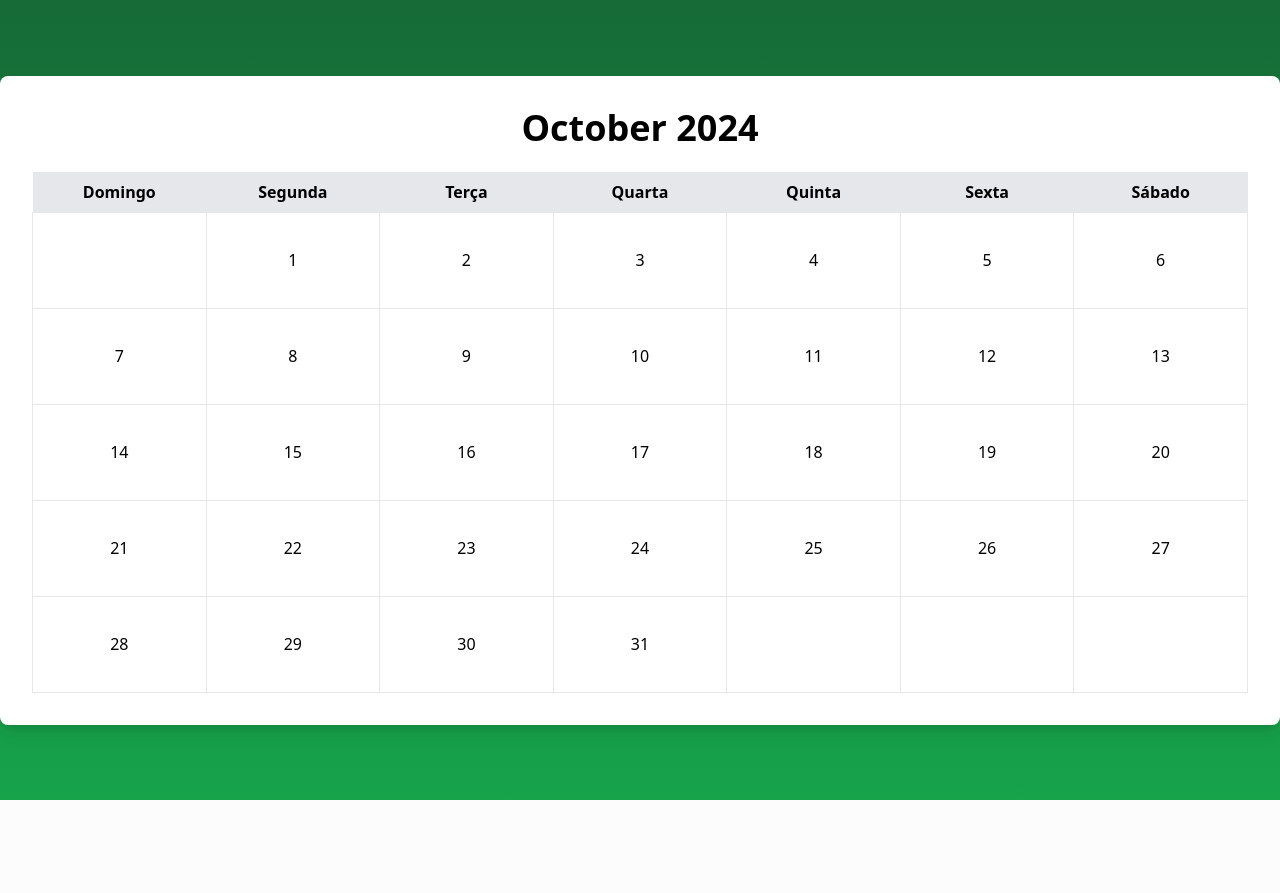
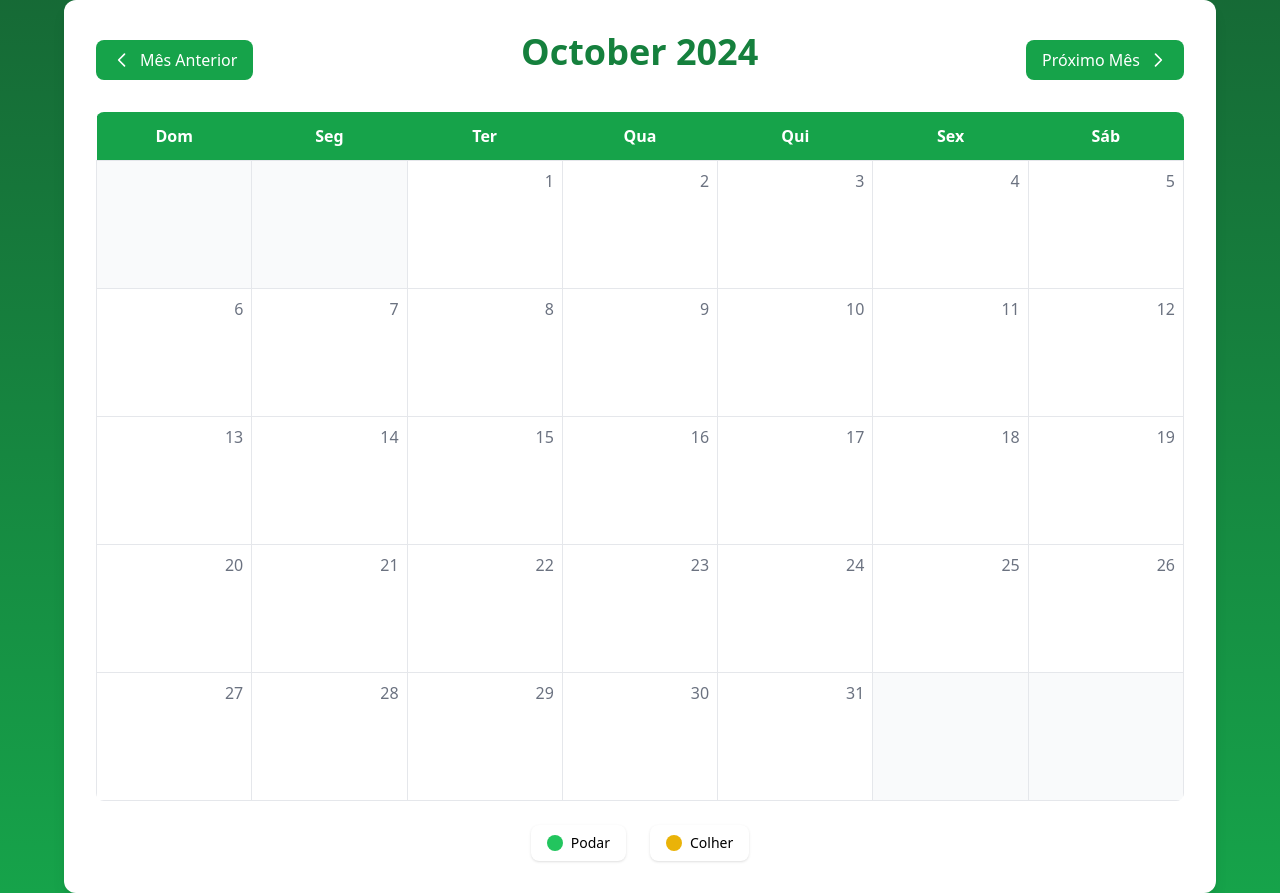
Before and after one commit to AntonioPaess/Plantage--Projetos-2, a Django app: page /calendario/ in a window 1280 px wide. Shown: the part 80-973 px from the top of the page. Before the commit the page ends 880 px from the top, so only its background shows below. Run offline with Django 4.2, Linux system fonts and the light colour scheme; the visitor is signed in with stand-in values (Sample User, id 1); data comes from the database, SQL or seed files in the repository; data that the repository does not hold is empty; parts of the project's set-up code (start-up, migrations or seed data) failed here and were passed over; some libraries are stand-ins or nearby versions.

Commit message:
Backend calendário e atividades diarias

```diff
--- a/Plantage/Plantage/settings.py
+++ b/Plantage/Plantage/settings.py
@@ -139,7 +139,7 @@ AUTH_PASSWORD_VALIDATORS = [
 
 LANGUAGE_CODE = 'pt-BR'
 
-TIME_ZONE = 'UTC'
+TIME_ZONE = 'America/Sao_Paulo'
 
 USE_I18N = True
 USE_L10N = True
--- a/Plantage/plant/models.py
+++ b/Plantage/plant/models.py
@@ -1,5 +1,6 @@
 from django.db import models
 from a_users.models import Profile
+from django.utils import timezone
 
 class Espaco(models.Model):
     nome = models.CharField(max_length=20)
@@ -39,6 +40,7 @@ class CanteiroPlanta(models.Model):
     canteiro = models.ForeignKey(Canteiro, on_delete=models.CASCADE)
     planta = models.ForeignKey(Planta, on_delete=models.CASCADE)
     quantidade = models.PositiveIntegerField(default=1)  # Quantidade de plantas no canteiro
+    data_plantio = models.DateField(default=timezone.now)
 
     class Meta:
         unique_together = ('canteiro', 'planta')  # Garante que a combinação de canteiro e planta seja única
--- /dev/null
+++ b/Plantage/plant/templatetags/custom_filters.py
@@ -0,0 +1,8 @@
+# plant/templatetags/custom_filters.py
+from django import template
+
+register = template.Library()
+
+@register.filter(name='get_item')
+def get_item(dictionary, key):
+    return dictionary.get(key)
--- a/Plantage/plant/views.py
+++ b/Plantage/plant/views.py
@@ -1,41 +1,38 @@
-from django.shortcuts import redirect, render
-from django.http import HttpResponse
+from django.shortcuts import redirect, render, get_object_or_404
+from django.http import HttpResponse, JsonResponse
 from django.views import View
 from plant.models import *
 from django.contrib.auth.decorators import login_required
 from django.utils.decorators import method_decorator
 from django.contrib import messages
-from django.http import JsonResponse
-from django.shortcuts import get_object_or_404
 from django.views.decorators.csrf import csrf_exempt
+from django.utils import timezone
 import calendar
-from datetime import datetime
-
-
+from datetime import datetime, date, timedelta
+from operator import itemgetter
 
 @login_required
 def HomeView(request):
-        user_profile = Profile.objects.get(user=request.user)  # Obtém o perfil do usuário logado
-        espacos = Espaco.objects.filter(user=user_profile)
-        canteiros = Canteiro.objects.filter(user=user_profile)
-        plantas = Planta.objects.filter(user=user_profile)
+    user_profile = Profile.objects.get(user=request.user)
+    espacos = Espaco.objects.filter(user=user_profile)
+    canteiros = Canteiro.objects.filter(user=user_profile)
+    plantas = Planta.objects.filter(user=user_profile)
 
-        # Renderiza o template passando os canteiros com suas plantas associadas
-        return render(request, 'home.html', {
-            'espacos': espacos,
-            'canteiros': canteiros,  # Os canteiros já terão suas plantas associadas devido ao prefetch_related
-            'plantas': plantas
-        })
+    # Chama a função AtividadeDiaria para obter as atividades
+    atividades = AtividadeDiaria(user_profile)
 
+    return render(request, 'home.html', {
+        'espacos': espacos,
+        'canteiros': canteiros,
+        'plantas': plantas,
+        'atividades': atividades,  # Passa as atividades para o template
+    })
 
-# views.py
 @method_decorator(login_required, name='dispatch')
 class AddPlanta(View):
     def get(self, request):
         user_profile = Profile.objects.get(user=request.user)
-        # Filtra as plantas associadas ao usuário atual
         plantas = Planta.objects.filter(user=user_profile)
-
         return render(request, 'forms/plantaForms.html', {'plantas': plantas})
 
     def post(self, request):
@@ -46,7 +43,6 @@ class AddPlanta(View):
         urlImagem = request.POST.get("imagem")
         plantas_inimigas_ids = request.POST.getlist("plantas_inimigas")
 
-        # Converte os valores para inteiros com verificação de erro
         try:
             poda = int(poda)
             colhe = int(colhe)
@@ -68,14 +64,11 @@ class AddPlanta(View):
         )
         planta.save()
 
-        # Adiciona as plantas inimigas ao relacionamento, filtrando as plantas inimigas que pertencem ao mesmo usuário
         if plantas_inimigas_ids:
-            # Certifica-se de que as IDs pertencem a plantas do usuário atual
             plantas_inimigas = Planta.objects.filter(id__in=plantas_inimigas_ids, user=user_profile)
             planta.plantas_inimigas.add(*plantas_inimigas)
 
         return redirect('home')
-
 
 @method_decorator(login_required, name='dispatch')
 class AddEspaco(View):
@@ -87,18 +80,14 @@ class AddEspaco(View):
         tipoSolo = request.POST.get("tipo_de_solo")
         quantCante = request.POST.get("quantMaxCanteiro")
         try:
-            quantCante = int(quantCante)  # Converte para float ou use int() se preferir
-
-
+            quantCante = int(quantCante)
             if quantCante <= 0:
                 raise ValueError("Os valores precisam ser números positivos.")
-
         except (ValueError, TypeError):
             messages.warning(request, 'A quantidade de canteiros no seu espaço necessita ser um valor maior que zero.')
             return redirect('add-espaco')
 
-        user_profile = Profile.objects.get(user=request.user)  # Obtém o perfil do usuário logado
-
+        user_profile = Profile.objects.get(user=request.user)
         area = Espaco(
             nome=name,
             tipo_de_solo=tipoSolo,
@@ -111,73 +100,58 @@ class AddEspaco(View):
 @method_decorator(login_required, name='dispatch')
 class AddCanteiro(View):
     def get(self, request, espaco_id):
-        espaco = get_object_or_404(Espaco, id=espaco_id)  # Carrega o espaço correspondente
+        espaco = get_object_or_404(Espaco, id=espaco_id)
         return render(request, 'forms/canteiroForms.html', {'espaco': espaco})
 
     def post(self, request, espaco_id):
-        espaco = get_object_or_404(Espaco, id=espaco_id)  # Obtém o espaço
-
+        espaco = get_object_or_404(Espaco, id=espaco_id)
         nome = request.POST.get("nome")
         quantPlantMax = request.POST.get("quantMaxPlant")
 
-        # Validação de `quantPlantMax`
         try:
-            quantPlantMax = int(quantPlantMax)  # Converte para int
+            quantPlantMax = int(quantPlantMax)
             if quantPlantMax <= 0:
                 raise ValueError("O número de plantas precisa ser positivo.")
         except (ValueError, TypeError):
             messages.warning(request, 'A quantidade máxima de plantas deve ser um valor numérico positivo.')
             return redirect('add-canteiro', espaco_id=espaco_id)
 
-        # Validação de caracteres especiais no nome
         if any(char in nome for char in [".", "!", "@", "#", "$", "%", "&"]):
             messages.warning(request, 'Alguns caracteres especiais não são permitidos no nome do canteiro.')
             return redirect('add-canteiro', espaco_id=espaco_id)
 
-        # Verificação do limite de canteiros no espaço
-        limiteCant = espaco.quantMaxCanteiro  # Limite de canteiros no espaço
-        quantCanteiros = espaco.canteiro_set.count()  # Total de canteiros no espaço
+        limiteCant = espaco.quantMaxCanteiro
+        quantCanteiros = espaco.canteiro_set.count()
 
         if quantCanteiros >= limiteCant:
             messages.warning(request, 'O número máximo de canteiros para este espaço já foi atingido.')
             return redirect('add-canteiro', espaco_id=espaco_id)
 
-        user_profile = Profile.objects.get(user=request.user)  # Obtém o perfil do usuário logado
+        user_profile = Profile.objects.get(user=request.user)
 
-        # Criação do canteiro com `quantPlantMax`
         try:
             canteiro = Canteiro(nome=nome, user=user_profile, espaco=espaco, quantMaxPlant=quantPlantMax)
             canteiro.save()
             messages.success(request, 'Canteiro adicionado com sucesso.')
-            return redirect('home')  # Redireciona para uma URL de sucesso
+            return redirect('home')
         except Exception as e:
             messages.error(request, f'Erro ao adicionar canteiro: {str(e)}')
             return render(request, 'forms/canteiroForms.html', {'espaco': espaco})
 
-
 class ListAllView(View):
     def get(self, request):
-        user_profile = Profile.objects.get(user=request.user)  # Obtém o perfil do usuário logado
+        user_profile = Profile.objects.get(user=request.user)
         plantas = Planta.objects.filter(user=user_profile)
-
-        ctx = {
-            'allPlantas': plantas,
-        }
-
+        ctx = {'allPlantas': plantas}
         return render(request, 'visualizarTodas.html', ctx)
 
 class PlantaDetail(View):
     def get(self, request, id):
-
         ctx = {'planta': Planta.objects.filter(id=id).first()}
-
         return render(request, 'visualizarPlanta.html', ctx)
-
 
 def testeview(request):
     return render(request, 'teste.html')
-
-
 
 @login_required
 def adicionar_planta_canteiro(request):
@@ -231,25 +205,104 @@ def adicionar_planta_canteiro(request):
     return JsonResponse({'success': False, 'error': 'Método não permitido'}, status=405)
 
 
-
-
+@login_required
 def calendario(request):
-    user_profile = Profile.objects.get(user=request.user)  # Obtém o perfil do usuário logado
+    user_profile = Profile.objects.get(user=request.user)
     plantas = Planta.objects.filter(user=user_profile)
 
-    now = datetime.now()
-    yy = now.year
-    mm = now.month
+    # Pegar o mês e ano da URL ou usar o atual
+    yy = int(request.GET.get('ano', datetime.now().year))
+    mm = int(request.GET.get('mes', datetime.now().month))
+
+    # Calcular mês anterior e próximo
+    if mm == 1:
+        mes_anterior = 12
+        ano_anterior = yy - 1
+    else:
+        mes_anterior = mm - 1
+        ano_anterior = yy
+
+    if mm == 12:
+        proximo_mes = 1
+        proximo_ano = yy + 1
+    else:
+        proximo_mes = mm + 1
+        proximo_ano = yy
+
+    calendar.setfirstweekday(calendar.SUNDAY)
     calendario_mes = calendar.monthcalendar(yy, mm)
     nome_mes = calendar.month_name[mm]
 
+    # Obter as atividades
+    atividades = AtividadeDiaria(user_profile)
+
+    # Criar um dicionário para mapear dias às atividades
+    atividades_por_dia = {}
+    for atividade in atividades:
+        data_atividade = atividade['data']
+        if data_atividade.month == mm and data_atividade.year == yy:
+            dia = data_atividade.day
+            if dia not in atividades_por_dia:
+                atividades_por_dia[dia] = []
+            atividades_por_dia[dia].append(atividade)
+
     ctx = {
         'plantas': plantas,
-        'meses': calendar.month_name,
         'calendario': calendario_mes,
         'yy': yy,
         'mm': mm,
         'nome_mes': nome_mes,
+        'atividades_por_dia': atividades_por_dia,
+        'mes_anterior': mes_anterior,
+        'ano_anterior': ano_anterior,
+        'proximo_mes': proximo_mes,
+        'proximo_ano': proximo_ano
     }
 
     return render(request, 'calendario.html', ctx)
+
+
+def AtividadeDiaria(user_profile):
+    canteiros_plantas = CanteiroPlanta.objects.filter(canteiro__user=user_profile)
+    atividades = []
+    hoje = date.today()
+
+    for cp in canteiros_plantas:
+        if not cp.data_plantio:
+            continue
+
+        data_plantio = cp.data_plantio
+        ciclo_podagem = cp.planta.ciclo_de_podagem
+        ciclo_colheita = cp.planta.ciclo_de_colheita
+        planta_imagem = cp.planta.imagem or ''
+
+        # Calcula próxima podagem
+        if ciclo_podagem and ciclo_podagem > 0:
+            dias_desde_plantio = max(0, (hoje - data_plantio).days)
+            proxima_podagem_em_dias = ciclo_podagem - (dias_desde_plantio % ciclo_podagem)
+            proxima_data_podagem = hoje + timedelta(days=proxima_podagem_em_dias)
+
+            atividades.append({
+                'planta': cp.planta.nome,
+                'planta_imagem': planta_imagem,
+                'atividade': 'Podar',
+                'data': proxima_data_podagem,  # Mantém o objeto date para ordenação
+                'data_formatada': proxima_data_podagem.strftime('%d/%m/%Y')  # Data formatada para exibição
+            })
+
+        # Calcula próxima colheita
+        if ciclo_colheita and ciclo_colheita > 0:
+            dias_desde_plantio = max(0, (hoje - data_plantio).days)
+            proxima_colheita_em_dias = ciclo_colheita - (dias_desde_plantio % ciclo_colheita)
+            proxima_data_colheita = hoje + timedelta(days=proxima_colheita_em_dias)
+
+            atividades.append({
+                'planta': cp.planta.nome,
+                'planta_imagem': planta_imagem,
+                'atividade': 'Colher',
+                'data': proxima_data_colheita,  # Mantém o objeto date para ordenação
+                'data_formatada': proxima_data_colheita.strftime('%d/%m/%Y')  # Data formatada para exibição
+            })
+
+    # Ordena as atividades por data
+    return sorted(atividades, key=lambda x: x['data'])
--- a/Plantage/templates/calendario.html
+++ b/Plantage/templates/calendario.html
@@ -1,29 +1,79 @@
 {% extends 'layouts/blank.html' %}
+{% load custom_filters %}
 {% block content %}
 <div class="flex flex-col items-center justify-center min-h-screen">
-    <div class="bg-white p-8 rounded-lg shadow-lg w-full h-full">
-        <h1 id="meses" class="text-center text-4xl font-bold mb-6">{{ nome_mes }} {{ yy }}</h1>
-        <div class="overflow-x-auto w-full h-full">
-            <table class="w-full h-full table-fixed">
+    <div class="bg-white p-8 rounded-xl shadow-lg w-11/12 max-w-6xl">
+        <!-- Cabeçalho com Navegação -->
+        <div class="flex justify-between items-center mb-6">
+            <a href="?mes={{ mes_anterior }}&ano={{ ano_anterior }}"
+               class="bg-green-600 text-white px-4 py-2 rounded-lg hover:bg-green-700 transition-colors">
+                <span class="flex items-center">
+                    <svg class="w-5 h-5 mr-2" fill="none" stroke="currentColor" viewBox="0 0 24 24">
+                        <path stroke-linecap="round" stroke-linejoin="round" stroke-width="2" d="M15 19l-7-7 7-7"/>
+                    </svg>
+                    Mês Anterior
+                </span>
+            </a>
+
+            <h1 class="text-center text-4xl font-bold text-green-700">{{ nome_mes }} {{ yy }}</h1>
+
+            <a href="?mes={{ proximo_mes }}&ano={{ proximo_ano }}"
+               class="bg-green-600 text-white px-4 py-2 rounded-lg hover:bg-green-700 transition-colors">
+                <span class="flex items-center">
+                    Próximo Mês
+                    <svg class="w-5 h-5 ml-2" fill="none" stroke="currentColor" viewBox="0 0 24 24">
+                        <path stroke-linecap="round" stroke-linejoin="round" stroke-width="2" d="M9 5l7 7-7 7"/>
+                    </svg>
+                </span>
+            </a>
+        </div>
+
+        <!-- Calendário -->
+        <div class="overflow-x-auto w-full">
+            <table id="calendario" class="w-full border-collapse bg-white rounded-lg overflow-hidden">
                 <thead>
-                    <tr class="bg-gray-200">
-                        <th class="w-1/7 py-2">Domingo</th>
-                        <th class="w-1/7 py-2">Segunda</th>
-                        <th class="w-1/7 py-2">Terça</th>
-                        <th class="w-1/7 py-2">Quarta</th>
-                        <th class="w-1/7 py-2">Quinta</th>
-                        <th class="w-1/7 py-2">Sexta</th>
-                        <th class="w-1/7 py-2">Sábado</th>
+                    <tr class="bg-green-600 text-white">
+                        <th class="p-3 text-center">Dom</th>
+                        <th class="p-3 text-center">Seg</th>
+                        <th class="p-3 text-center">Ter</th>
+                        <th class="p-3 text-center">Qua</th>
+                        <th class="p-3 text-center">Qui</th>
+                        <th class="p-3 text-center">Sex</th>
+                        <th class="p-3 text-center">Sáb</th>
                     </tr>
                 </thead>
                 <tbody>
                     {% for semana in calendario %}
-                    <tr class="h-1/6">
+                    <tr>
                         {% for dia in semana %}
                         {% if dia == 0 %}
-                        <td class="border h-24 w-24"></td>
+                        <td class="border border-gray-200 p-2 h-32 w-32 bg-gray-50"></td>
                         {% else %}
-                        <td class="border text-center align-middle h-24 w-24">{{ dia }}</td>
+                        <td class="border border-gray-200 p-2 h-32 w-32 hover:bg-gray-50 transition-colors relative" data-dia="{{ dia }}">
+                            <div class="flex flex-col h-full">
+                                <span class="text-right text-gray-500 mb-1">{{ dia }}</span>
+                                <div class="atividades flex flex-wrap gap-1 justify-center flex-grow">
+                                    {% if atividades_por_dia|get_item:dia %}
+                                        {% for atividade in atividades_por_dia|get_item:dia %}
+                                        <div class="relative group">
+                                            <div class="w-8 h-8 rounded-full p-1 cursor-pointer transition-transform hover:scale-110
+                                                      {% if atividade.atividade == 'Podar' %}bg-green-500{% else %}bg-yellow-500{% endif %}">
+                                                <img src="{{ atividade.planta_imagem }}"
+                                                     alt="{{ atividade.planta }}"
+                                                     class="w-full h-full rounded-full object-cover">
+                                            </div>
+                                            <!-- Tooltip Melhorado -->
+                                            <div class="absolute hidden group-hover:block bg-black text-white text-xs rounded-lg p-2 z-10
+                                                        -mt-1 transform -translate-x-1/2 left-1/2 whitespace-nowrap shadow-lg">
+                                                <strong>{{ atividade.planta }}</strong><br>
+                                                {{ atividade.atividade }} - {{ atividade.data_formatada }}
+                                            </div>
+                                        </div>
+                                        {% endfor %}
+                                    {% endif %}
+                                </div>
+                            </div>
+                        </td>
                         {% endif %}
                         {% endfor %}
                     </tr>
@@ -31,6 +81,30 @@
                 </tbody>
             </table>
         </div>
+
+        <!-- Legenda Melhorada -->
+        <div class="mt-6 flex justify-center gap-6">
+            <div class="flex items-center bg-white px-4 py-2 rounded-lg shadow">
+                <div class="w-4 h-4 rounded-full bg-green-500 mr-2"></div>
+                <span class="text-sm font-medium">Podar</span>
+            </div>
+            <div class="flex items-center bg-white px-4 py-2 rounded-lg shadow">
+                <div class="w-4 h-4 rounded-full bg-yellow-500 mr-2"></div>
+                <span class="text-sm font-medium">Colher</span>
+            </div>
+        </div>
     </div>
 </div>
+
+<style>
+    /* Animações suaves */
+    .group:hover .group-hover\:block {
+        animation: fadeIn 0.2s ease-in-out;
+    }
+
+    @keyframes fadeIn {
+        from { opacity: 0; transform: translateY(-10px) translateX(-50%); }
+        to { opacity: 1; transform: translateY(0) translateX(-50%); }
+    }
+</style>
 {% endblock %}
```
Also changed, not shown: Plantage/templates/home.html (+15 -0 lines), Plantage/plant/migrations/0011_remove_planta_plantas_inimigas_and_more.py (added), Plantage/plant/migrations/0012_planta_plantas_inimigas_alter_planta_imagem_and_more.py (added), Plantage/plant/templatetags/__init__.py (added), 1 other file.
